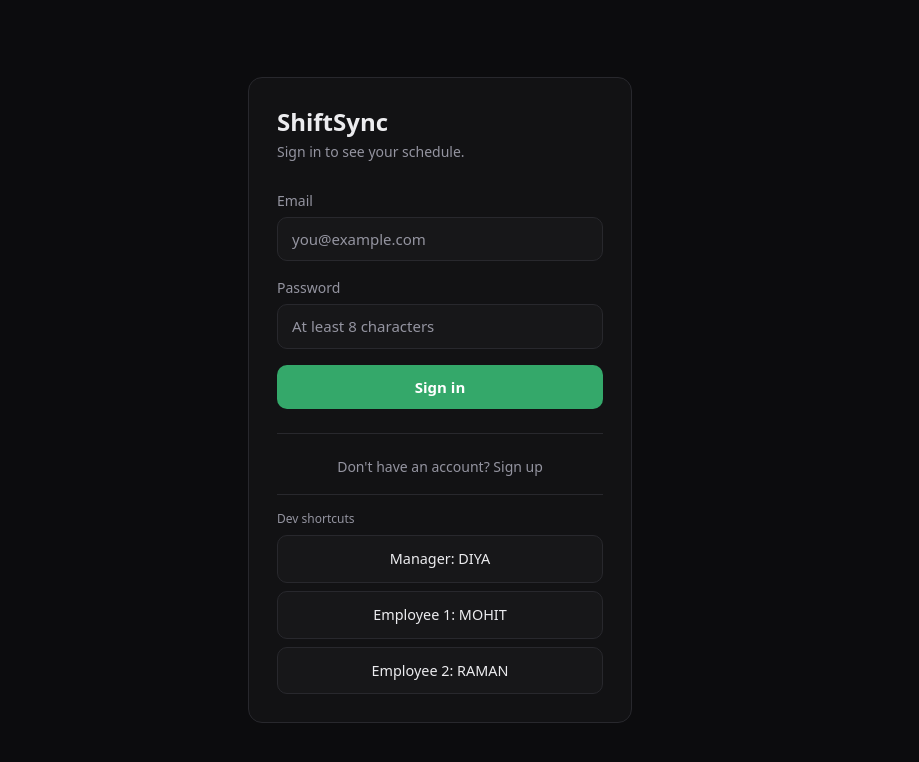
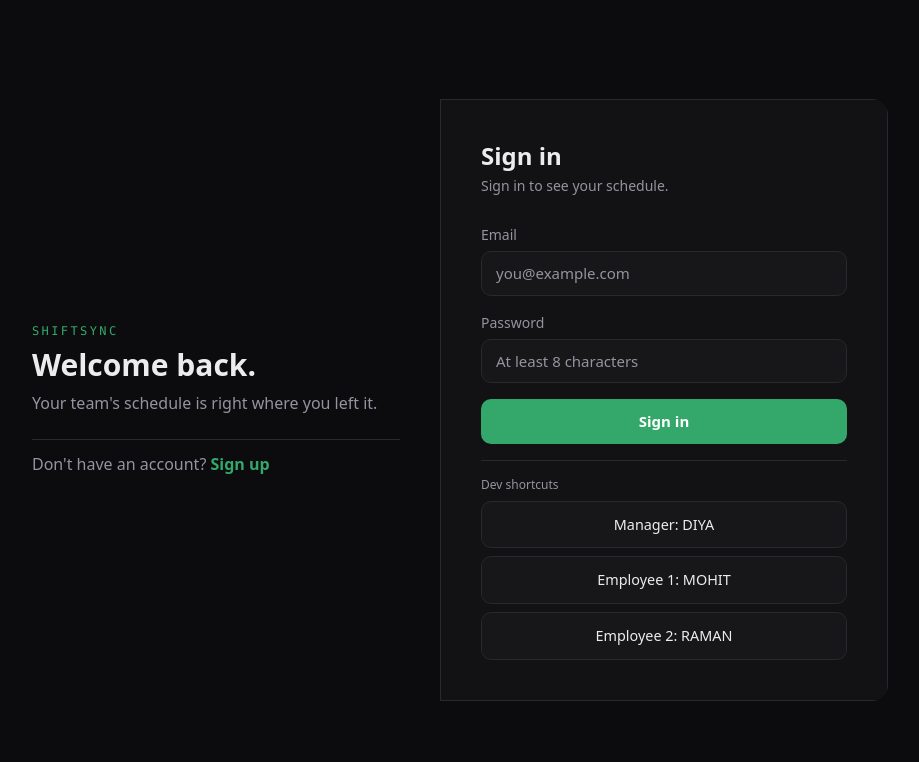
Before and after one commit to Bhatia612/shiftsync, a React (Vite) app in the folder frontend/: page /login in a window 1280 px wide. Shown: the top 762 px of the page, without its empty margins (200-1119 px from the left). Built offline with nearby package versions, Linux system fonts and the light colour scheme; no server answers.

Commit message:
feat: added split-panel in auth layout with welcome text

```diff
--- a/frontend/src/features/auth/pages/AuthPage.jsx
+++ b/frontend/src/features/auth/pages/AuthPage.jsx
@@ -60,9 +60,61 @@ function AuthPage() {
   }
 
   return (
-    <div className="flex min-h-screen items-center justify-center px-4">
-      <div className="panel w-full max-w-sm p-7">
-        <h1 className="text-2xl font-bold text-text">ShiftSync</h1>
+    <div className="flex min-h-screen items-center justify-center px-4 py-8">
+      <div
+        className={`flex w-full max-w-4xl flex-col overflow-hidden rounded-2xl md:flex-row ${mode === "signup" ? "md:flex-row-reverse" : ""
+          }`}
+      >
+
+        <div className="flex flex-col justify-center gap-2 px-6 py-6 text-center md:w-1/2 md:px-10 md:py-14 md:text-left">
+          <p className="data text-xs uppercase tracking-[0.2em] text-accent">
+            ShiftSync
+          </p>
+          {mode === "login" ? (
+            <>
+              <h2 className="text-xl font-bold text-text md:text-3xl">
+                Welcome back.
+              </h2>
+              <p className="text-sm text-text-muted md:text-base">
+                Your team's schedule is right where you left it.
+              </p>
+            </>
+          ) : (
+            <>
+              <h2 className="text-xl font-bold text-text md:text-3xl">
+                Get in sync.
+              </h2>
+              <p className="text-sm text-text-muted md:text-base">
+                Set up your account and bring your team's shifts together.
+              </p>
+            </>
+          )}
+          <div className="mt-4 border-t border-border pt-3 text-left">
+            <button
+              onClick={() => {
+                setMode(mode === "login" ? "signup" : "login")
+                setError(null)
+              }}
+              className="text-text-muted transition hover:text-text cursor-pointer"
+            >
+              {mode === "login" ? (
+                <>
+                  Don't have an account? <span className="text-accent font-bold">Sign up</span>
+                </>
+              ) : (
+                <>
+                  Already have an account? <span className="text-accent font-bold">Sign in</span>
+                </>
+              )}
+            </button>
+          </div>
+        </div>
+
+
+        <div className="panel w-full rounded-none p-7 md:w-1/2 md:p-10">
+          <h1 className="text-2xl font-bold text-text">
+            {mode === "login" ? "Sign in" : "Create account"}
+          </h1>
           <p className="mt-1 text-sm text-text-muted">
             {mode === "login"
               ? "Sign in to see your schedule."
@@ -127,21 +179,7 @@ function AuthPage() {
             </button>
           </div>
 
-        <div className="mt-6 border-t border-border pt-5 text-center">
-          <button
-            onClick={() => {
-              setMode(mode === "login" ? "signup" : "login")
-              setError(null)
-            }}
-            className="text-sm text-text-muted transition hover:text-text"
-          >
-            {mode === "login"
-              ? "Don't have an account? Sign up"
-              : "Already have an account? Sign in"}
-          </button>
-        </div>
-
-        {import.meta.env.DEV && (
+          {import.meta.env.DEV && mode === "login" && (
             <div className="mt-4 border-t border-border pt-4">
               <p className="mb-2 text-xs text-text-muted">Dev shortcuts</p>
               <div className="flex flex-col gap-2">
@@ -171,6 +209,7 @@ function AuthPage() {
           )}
         </div>
       </div>
+    </div>
   )
 }
 
--- a/frontend/src/features/landing/pages/LandingPage.jsx
+++ b/frontend/src/features/landing/pages/LandingPage.jsx
@@ -5,14 +5,14 @@ const FLOW_STEPS = [
   {
     n: "01",
     actor: "Alice",
-    line: "can't make Saturday, so she asks Bob to cover 9–5.",
+    line: "can't make Saturday, so she asks Bob to cover 9 - 5.",
     woven: "Everyone sees only their own shifts and requests.",
     status: "Requested",
   },
   {
     n: "02",
     actor: "Bob",
-    line: "is free, and says yes — pending the manager's call.",
+    line: "is free, and says yes - pending the manager's call.",
     woven: "Checked for clashes before it's even sent. No double-booking.",
     status: "Accepted",
   },
@@ -20,7 +20,7 @@ const FLOW_STEPS = [
     n: "03",
     actor: "The manager",
     line: "approves. Only now does the schedule actually change.",
-    woven: "Every step is logged — who asked, who agreed, when.",
+    woven: "Every step is logged - who asked, who agreed, when.",
     status: "Approved",
     final: true,
   },
@@ -105,7 +105,7 @@ function LandingPage() {
         <span className="text-base font-bold tracking-tight text-text">ShiftSync</span>
         <button
           onClick={() => navigate("/login")}
-          className="text-sm text-text-muted transition hover:text-text"
+          className="text-sm text-accent font-bold cursor-pointer transition hover:text-text"
         >
           Sign in
         </button>
@@ -121,7 +121,7 @@ function LandingPage() {
             <span className="text-text-muted">everyone agrees.</span>
           </h1>
           <p className="mt-6 max-w-xl text-lg leading-relaxed text-text-muted">
-            A swap moves through the right people in the right order — the employee finds
+            A swap moves through the right people in the right order, the employee finds
             cover, the teammate agrees, the manager decides. Watch one go through.
           </p>
 
@@ -135,7 +135,7 @@ function LandingPage() {
               Get started
             </button>
             <span className="text-sm text-text-muted">
-              Free to try — no setup, no card.
+              Free to try - no setup, no card.
             </span>
           </div>
         </section>
--- a/frontend/src/features/notifications/pages/NotificationsPage.jsx
+++ b/frontend/src/features/notifications/pages/NotificationsPage.jsx
@@ -15,7 +15,7 @@ const LABELS = {
         `${n.payload?.fromName || "Someone"} asked ${n.payload?.toName || "a teammate"} to cover a shift`,
     SWAP_ACCEPTED: (n) =>
         n.payload?.forManager
-            ? `${n.payload?.byName || "A teammate"} accepted ${n.payload?.fromName || "a"}'s swap — ready for approval`
+            ? `${n.payload?.byName || "A teammate"} accepted ${n.payload?.fromName || "a"}'s swap - ready for approval`
             : `${n.payload?.byName || "Your teammate"} accepted your swap request`,
     SWAP_DENIED: (n) => `${n.payload?.byName || "Your swap"} declined the swap`,
     SWAP_APPROVED: (n) => `${n.payload?.byName || "A manager"} approved your swap`,
```
Also changed, not shown: 1 other file (tests, documents, lock files or other folders). Lines whose indentation alone changed are shown as unchanged.
